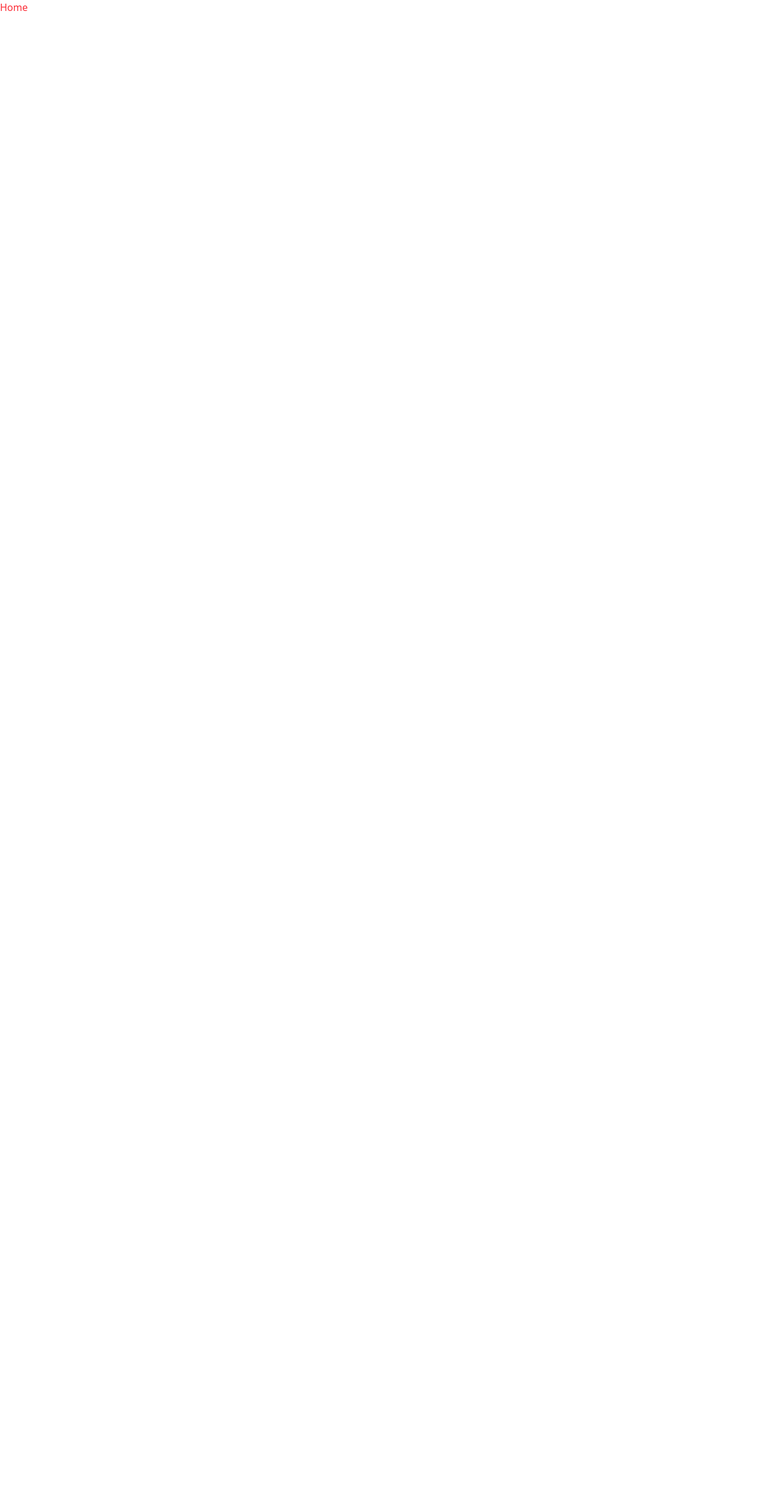
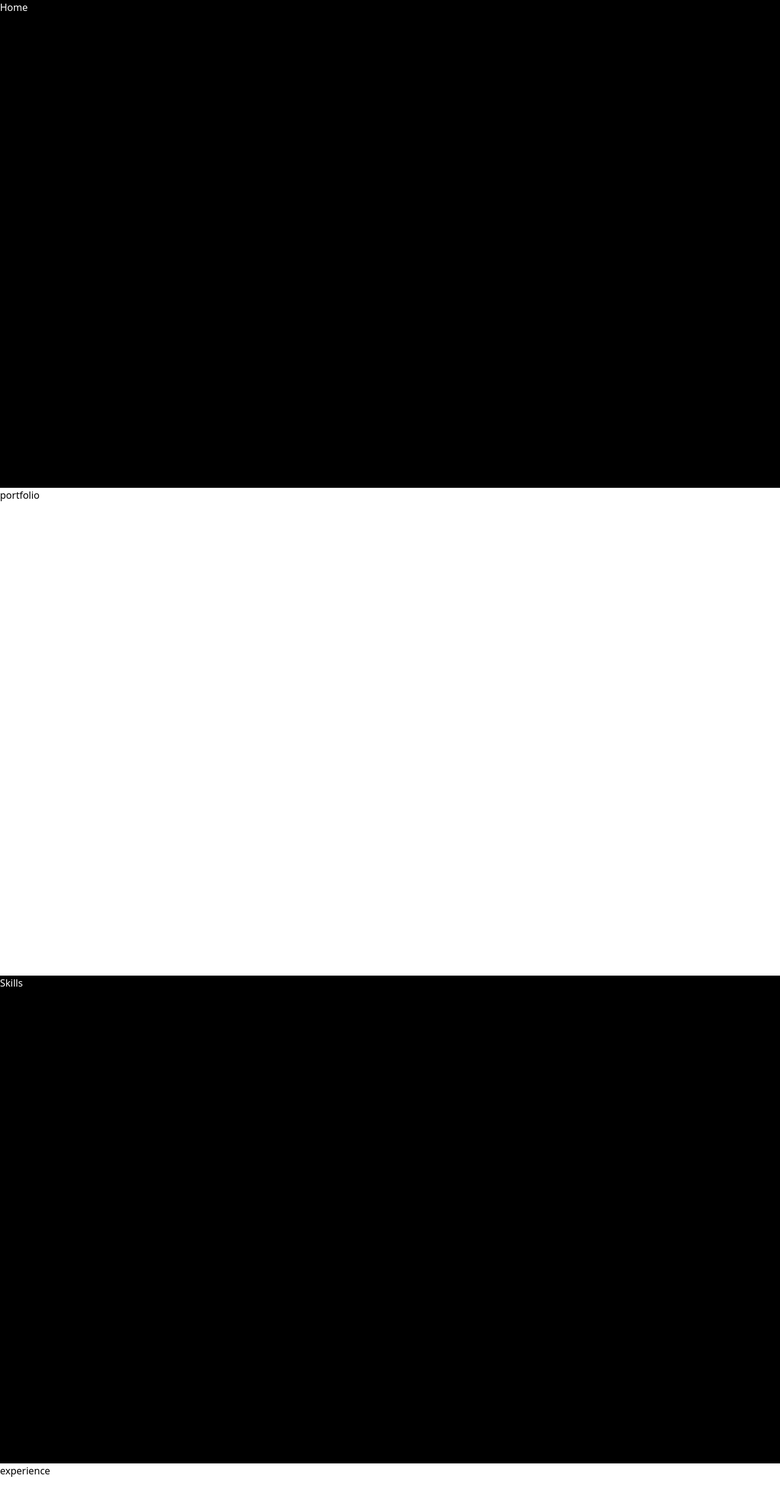
Before and after one commit to se-eun-park/seeunWebPortfolio, a Next.js app: page / in a window 1280 px wide. Shown: the top 2460 px of the page at 61% size. Before the commit the page ends 800 px from the top, so only its background shows below. Built offline with nearby package versions, Linux system fonts and the light colour scheme.

Commit message:
chore: 페이지 컴포넌트 생성성

```diff
--- a/src/app/layout.tsx
+++ b/src/app/layout.tsx
@@ -2,7 +2,7 @@ import type { Metadata } from 'next'
 import './globals.css'
 
 export const metadata: Metadata = {
-  title: '박세은 프론트엔드 포트폴리오',
+  title: '박세은 | 프론트엔드 포트폴리오',
   icons: {
     icon: '/favicon.png',
   },
--- a/src/app/page.tsx
+++ b/src/app/page.tsx
@@ -1,7 +1,17 @@
-export default function Home() {
+import HomePage from '@/pages/homePage'
+import PortfolioPage from '@/pages/portfolioPage'
+import SkillsPage from '@/pages/skillsPage'
+import ExperiencePage from '@/pages/experiencePage'
+import ContactPage from '@/pages/contactPage'
+
+export default function Page() {
   return (
     <div>
-      <h1 className='text-red-500'>Home</h1>
+      <HomePage />
+      <PortfolioPage />
+      <SkillsPage />
+      <ExperiencePage />
+      <ContactPage />
     </div>
   )
 }
--- /dev/null
+++ b/src/pages/contactPage.tsx
@@ -0,0 +1,7 @@
+export default function ContactPage() {
+  return (
+    <div className='w-full h-screen bg-black-500'>
+      <h1 className='text-white'>Contact</h1>
+    </div>
+  )
+}
--- /dev/null
+++ b/src/pages/experiencePage.tsx
@@ -0,0 +1,7 @@
+export default function ExperiencePage() {
+  return (
+    <div className='w-full h-screen bg-white'>
+      <h1>experience</h1>
+    </div>
+  )
+}
--- /dev/null
+++ b/src/pages/homePage.tsx
@@ -0,0 +1,7 @@
+export default function HomePage() {
+  return (
+    <div className='w-full h-screen bg-black-500'>
+      <h1 className='text-white'>Home</h1>
+    </div>
+  )
+}
--- /dev/null
+++ b/src/pages/portfolioPage.tsx
@@ -0,0 +1,7 @@
+export default function PortfolioPage() {
+  return (
+    <div className='w-full h-screen bg-white'>
+      <h1>portfolio</h1>
+    </div>
+  )
+}
--- /dev/null
+++ b/src/pages/skillsPage.tsx
@@ -0,0 +1,7 @@
+export default function SkillsPage() {
+  return (
+    <div className='w-full h-screen bg-black-500'>
+      <h1 className='text-white'>Skills</h1>
+    </div>
+  )
+}
```
